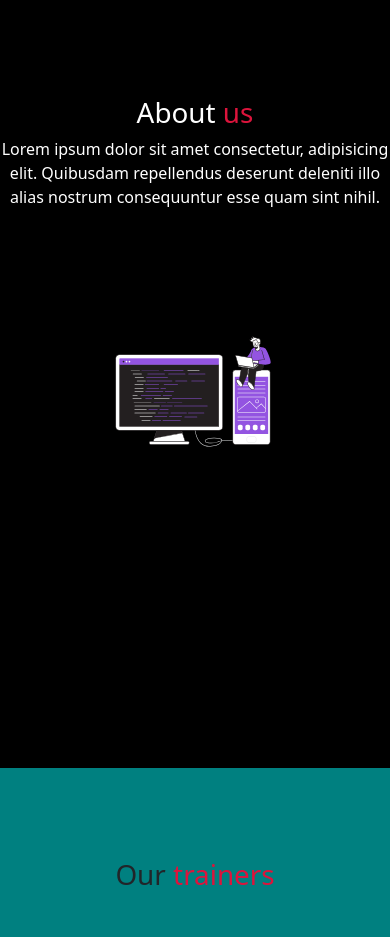
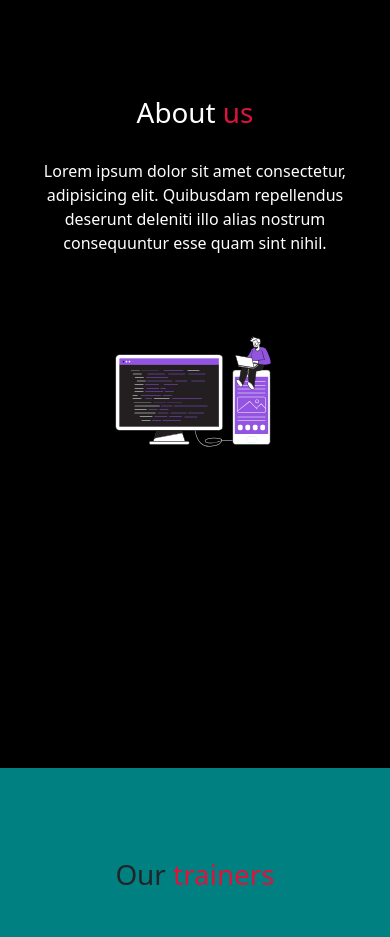
Before and after one commit to SCHW18TZ/piam, a plain HTML site: page index.html in a window 390 px wide. Shown: the part 920-1857 px from the top of the page. Drawn offline with nearby package versions, Linux system fonts and the light colour scheme.

Commit message:
added responsive design

```diff
--- a/style.css
+++ b/style.css
@@ -117,6 +117,11 @@ span{
 
 .about-text h1{
   text-align:center ;
+}
+
+
+.about-text p{
+  text-align:center;
 }
 
 #about img{
@@ -287,6 +292,11 @@ span{
     text-align: center;
   }
 
+  .about-text p {
+    margin:30px;
+    transform:translateX(-50%,-50%);
+  }
+
   .about-img {
     display: flex;
     align-items: center;
```
Also changed, not shown: index.html (+6 -1 lines).
